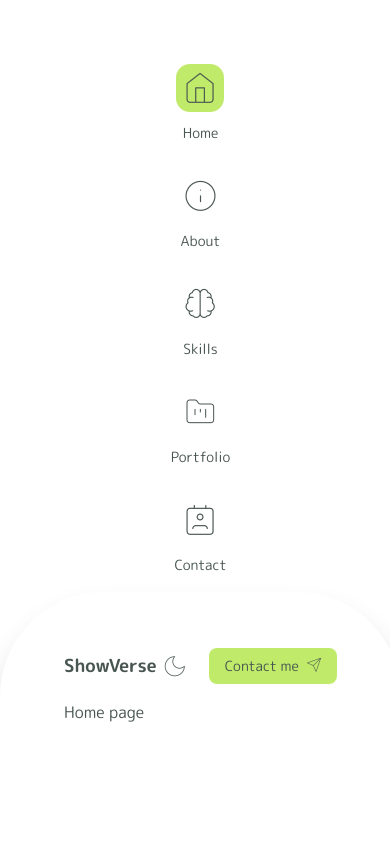
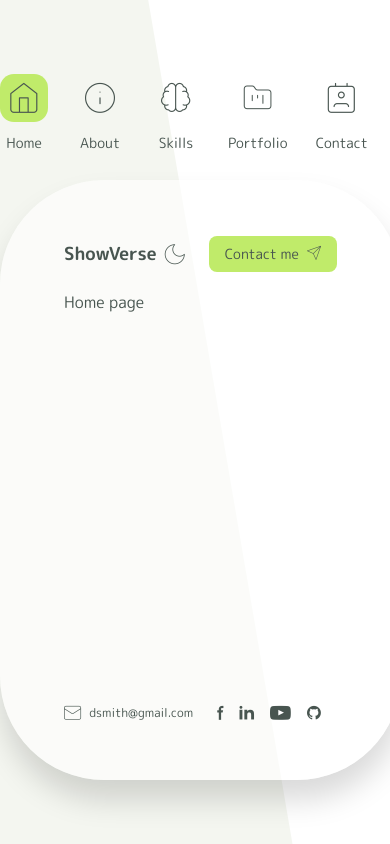
Before and after one commit to DeanNab175/showverse, a Next.js app: page / in a window 390 px wide. Shown: the top 844 px of the page. Built offline with nearby package versions, Linux system fonts and the light colour scheme.

Commit message:
add main content shape and some accent color classes, remove bg color in page transition

```diff
--- a/src/app/globals.css
+++ b/src/app/globals.css
@@ -122,6 +122,8 @@
 
   --color-primary: var(--clr-primary);
   --color-secondary: var(--clr-secondary);
+  --color-accent-3: var(--clr-accent3);
+  --color-accent-4: var(--clr-accent4);
   --color-sidebar-ring: var(--sidebar-ring);
   --color-sidebar-border: var(--sidebar-border);
   --color-sidebar-accent-foreground: var(--sidebar-accent-foreground);
@@ -171,3 +173,7 @@
     /*font-family: var(--primary-font);*/
   }
 }
+
+.main-content-shape {
+  clip-path: polygon(0 0, 38% 0, 75% 100%, 0% 100%);
+}
--- a/src/app/layout.tsx
+++ b/src/app/layout.tsx
@@ -25,6 +25,7 @@ export default function RootLayout({ children }: Readonly<RootLayoutProps>) {
   return (
     <html lang="en">
       <body className={`${mPlusRounded.variable} antialiased overflow-hidden`}>
+        <div className="main-content-shape bg-accent-3 fixed w-full h-full -z-[1]"></div>
         <main className="container mx-auto">
           <div className="grid lg:grid-cols-9 xl:grid-cols-12 gap-4 h-full min-h-screen py-16">
             <div className="col-start-1 col-end-2">
--- a/src/components/footer-component/footer-socials.tsx
+++ b/src/components/footer-component/footer-socials.tsx
@@ -3,7 +3,7 @@ import socialMediaLinks from "@/constants/social-media-links";
 
 function FooterSocials() {
   return (
-    <p className="footer-social">
+    <p className="footer-social grid grid-flow-col auto-cols-max">
       {socialMediaLinks.map((link) => (
         <Link
           key={link.id}
--- a/src/components/navbar-component/navbar-component.tsx
+++ b/src/components/navbar-component/navbar-component.tsx
@@ -10,7 +10,7 @@ function NavbarComponent() {
 
   return (
     <nav className="main-nav h-full grid items-center">
-      <ul className="flex flex-col gap-7">
+      <ul className="flex flex-row lg:flex-col gap-7">
         {navbarLinks.map((link) => (
           <li key={link.id} className="text-center">
             <Link
--- a/src/components/page-layout/page-layout.tsx
+++ b/src/components/page-layout/page-layout.tsx
@@ -9,7 +9,7 @@ const PageLayout = forwardRef<HTMLElement, PageLayoutProps>(
     return (
       <article
         ref={ref}
-        className="shadow-[2px_20px_30px_rgba(0,0,0,0.15)] h-full rounded-[104px] px-16 py-14 grid grid-flow-col grid-rows-9"
+        className="shadow-[2px_20px_30px_rgba(0,0,0,0.15)] bg-accent-4/60 h-full rounded-[104px] px-16 py-14 grid grid-flow-col grid-rows-9"
       >
         {children}
       </article>
--- a/src/components/page-transition.tsx
+++ b/src/components/page-transition.tsx
@@ -36,14 +36,12 @@ export default function PageTransition({ children }: PageTransitionProps) {
     if (isRouteChange) {
       entryTl
         .set(overlayRef.current, {
-          backgroundColor: "#c0eb6a",
           translateY: "0%",
           translateX: "100%",
           scale: 0.6,
           rotate: -45,
         })
         .to(overlayRef.current, {
-          backgroundColor: "#ffffff",
           translateY: "0%",
           translateX: "0%",
           scale: 1,
@@ -122,7 +120,6 @@ export default function PageTransition({ children }: PageTransitionProps) {
       exitTl.to(
         overlayRef.current,
         {
-          backgroundColor: "#c0eb6a",
           translateY: "-200%",
           scale: 0.6,
           rotate: -45,
```
